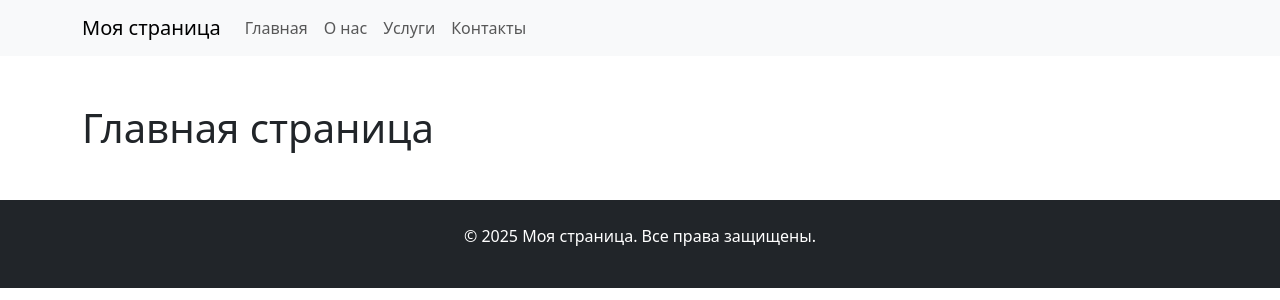
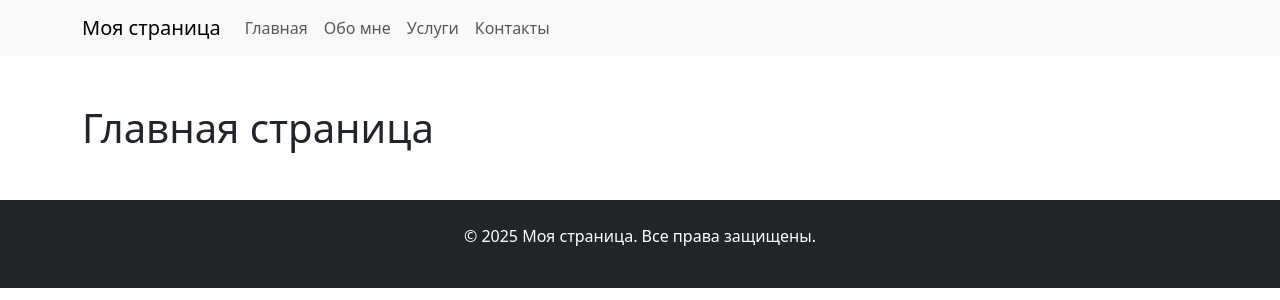
Before and after one commit to Jeff555max/DJ_03_Django_DB, a Django app: page / in a window 1280 px wide. Shown: the top 300 px of the page. Run offline with Django 5.2, Linux system fonts and the light colour scheme.

Commit message:
Update code 2

```diff
--- a/ZeroCoder/main/templates/main/menu.html
+++ b/ZeroCoder/main/templates/main/menu.html
@@ -7,7 +7,7 @@
         <div class="collapse navbar-collapse" id="navbarNav">
             <ul class="navbar-nav">
                 <li class="nav-item"><a class="nav-link" href="{% url 'index' %}">Главная</a></li>
-                <li class="nav-item"><a class="nav-link" href="{% url 'about' %}">О нас</a></li>
+                <li class="nav-item"><a class="nav-link" href="{% url 'about' %}">Обо мне</a></li>
                 <li class="nav-item"><a class="nav-link" href="{% url 'services' %}">Услуги</a></li>
                 <li class="nav-item"><a class="nav-link" href="{% url 'contact' %}">Контакты</a></li>
             </ul>
```
